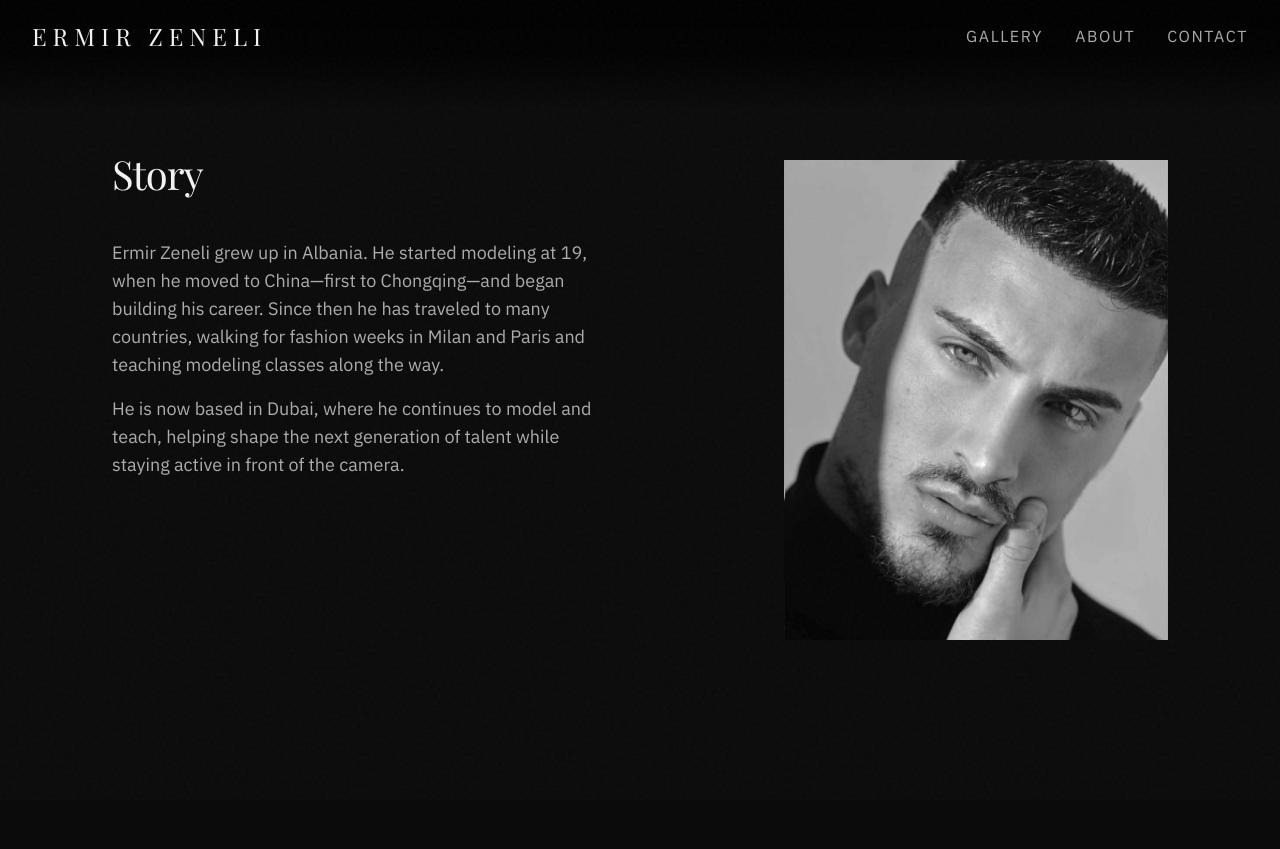
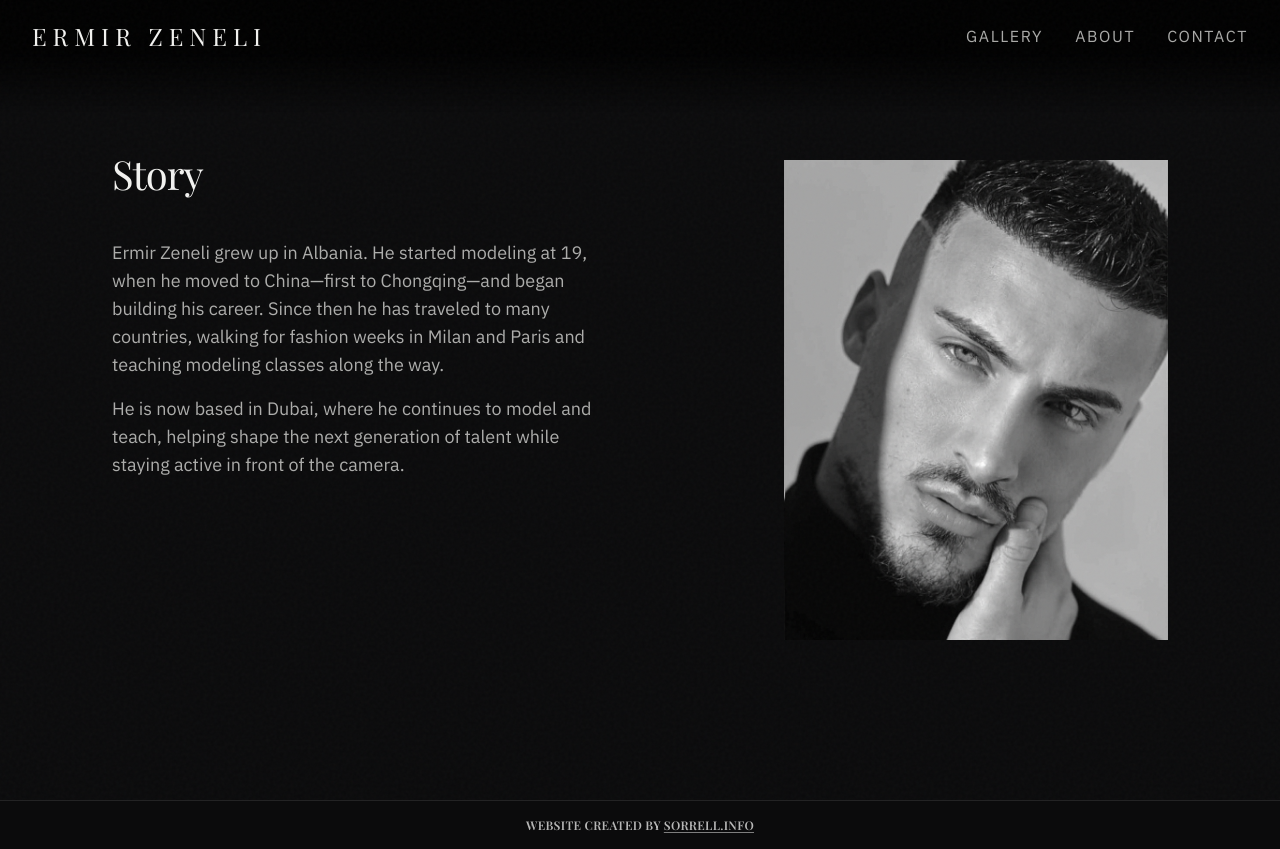
Before and after one commit to kennsorr/ermir-zeneli, a Next.js app: page /about in a window 1280 px wide. Before the commit the page ends 800 px from the top, so only its background shows below. Built offline with nearby package versions, Linux system fonts and the light colour scheme; a web font is replaced by a local one.

Commit message:
Add Footer component to RootLayout for improved site navigation

```diff
--- a/app/layout.tsx
+++ b/app/layout.tsx
@@ -2,6 +2,7 @@ import type { Metadata } from "next";
 import { Playfair_Display, IBM_Plex_Sans } from "next/font/google";
 import "./globals.css";
 import { Header } from "@/components/Header";
+import { Footer } from "@/components/Footer";
 
 const display = Playfair_Display({
   subsets: ["latin"],
@@ -77,6 +78,7 @@ export default function RootLayout({
         <div className="grain-overlay" aria-hidden />
         <Header />
         {children}
+        <Footer />
       </body>
     </html>
   );
--- /dev/null
+++ b/src/components/Footer.tsx
@@ -0,0 +1,27 @@
+"use client";
+
+import { usePathname } from "next/navigation";
+
+export function Footer() {
+  const pathname = usePathname();
+  if (pathname === "/") return null;
+
+  return (
+    <footer
+      className="border-t border-foreground/10 py-4 text-center"
+      role="contentinfo"
+    >
+      <p className="font-display text-xs font-semibold uppercase tracking-wide text-foreground/75">
+        Website created by{" "}
+        <a
+          href="https://www.sorrell.info"
+          target="_blank"
+          rel="noopener noreferrer"
+          className="underline decoration-foreground/50 underline-offset-2 transition-colors hover:text-foreground hover:decoration-foreground/70"
+        >
+          sorrell.info
+        </a>
+      </p>
+    </footer>
+  );
+}
```
